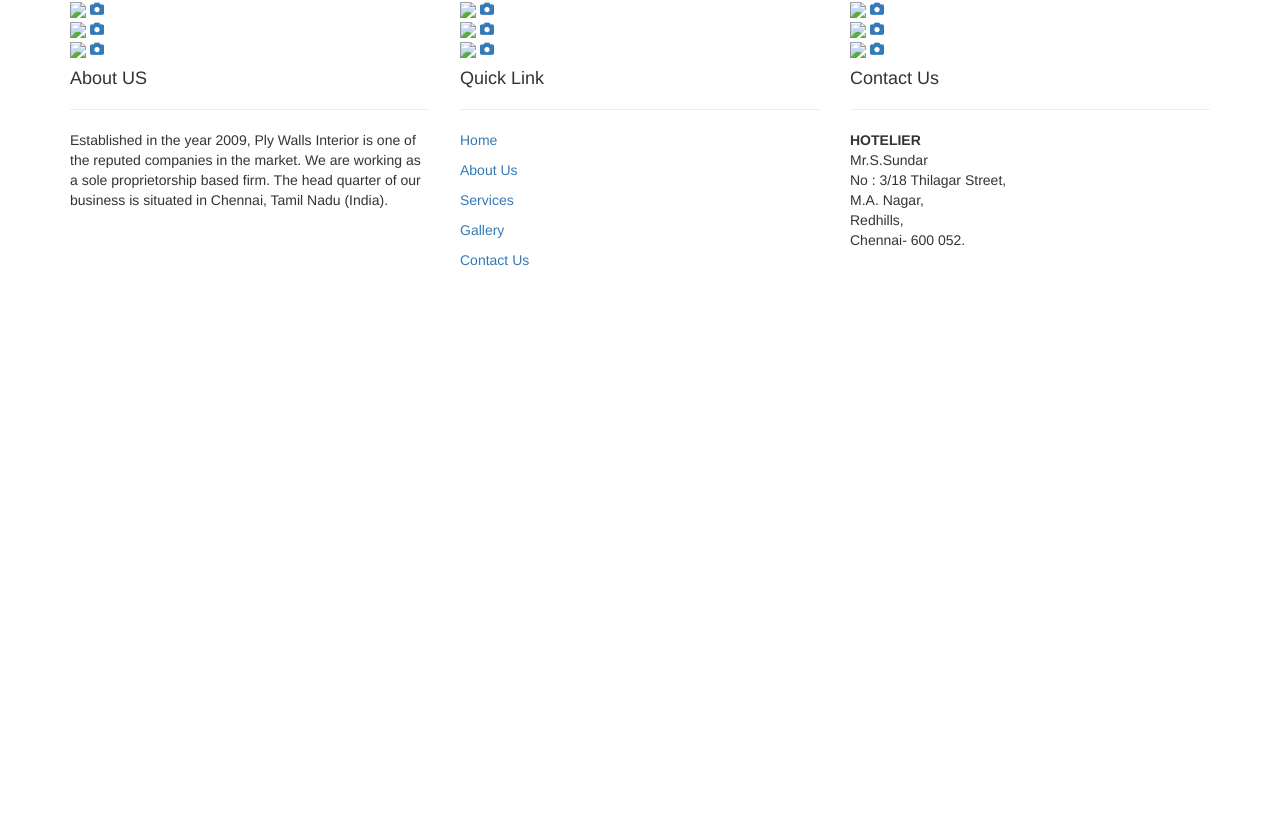
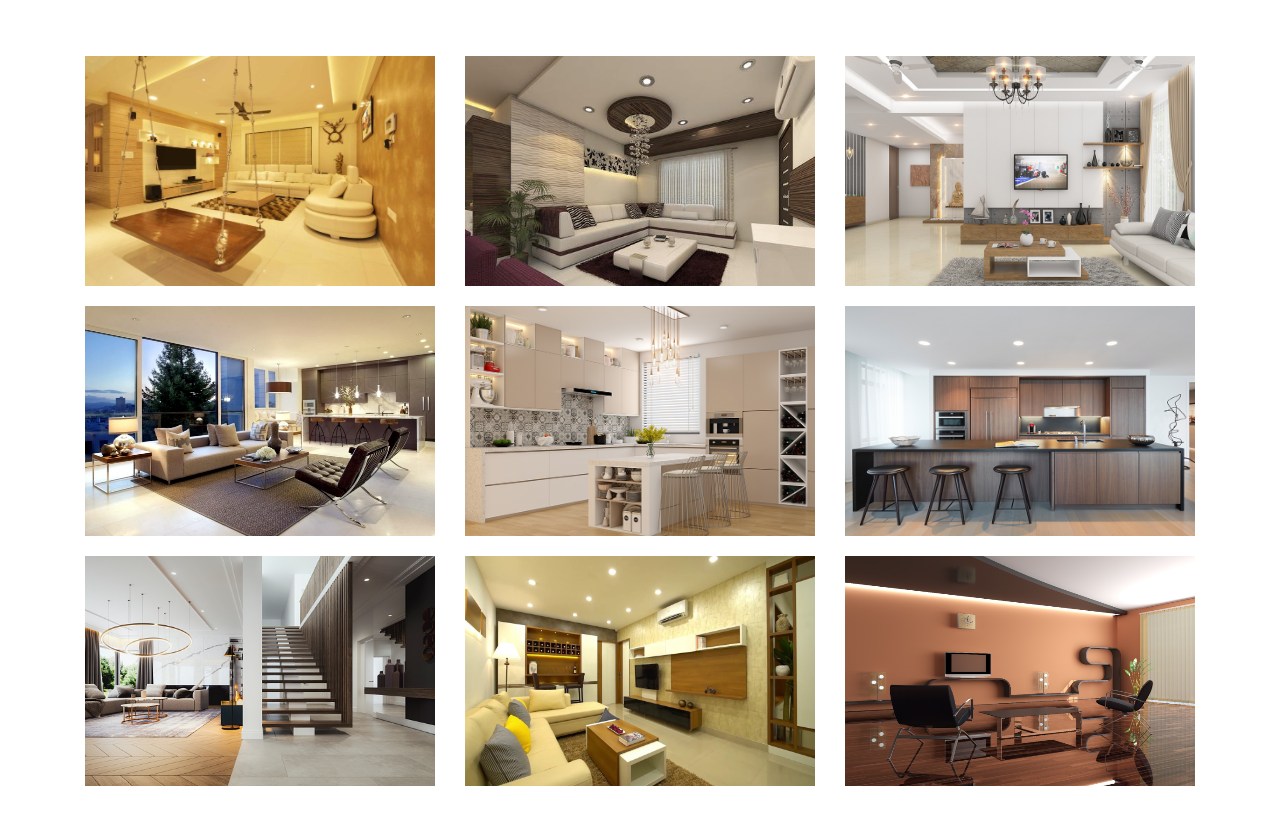
Before and after one commit to SGladie/sample, a plain HTML site: page gallery.html in a window 1280 px wide. Shown: the part 301-1135 px from the top of the page. Before the commit the page ends 800 px from the top, so only its background shows below. Drawn offline with nearby package versions, Linux system fonts and the light colour scheme; files whose address does not match are found by name.

Commit message:
Update gallery.html

```diff
--- a/gallery.html
+++ b/gallery.html
@@ -7,27 +7,27 @@
 </head>
 
 <!---------------------------------css--------------------------------------------------------->
-<link rel="stylesheet" type="text/css" href=".\assets\css\style.css">
+<link rel="stylesheet" type="text/css" href=".\css\style.css">
 
 
 <!--------------------------------------------------------------------------------------------->
-<link rel="stylesheet" type="text/css" href=".\assets\css\bootstrap-4.5.3-dist\css\bootstrap.min.css">
-<link rel="stylesheet" type="text/css" href=".\assets\css\font-awesome-4.7.0\css\font-awesome.css">
+<link rel="stylesheet" type="text/css" href=".\css\bootstrap-4.5.3-dist\css\bootstrap.min.css">
+<link rel="stylesheet" type="text/css" href=".\css\font-awesome-4.7.0\css\font-awesome.css">
 
 
 
 <!----------------------------------script----------------------------------------------------->
 
-<script type="text/javascript" src=".\assets\js\script.js"></script>
+<script type="text/javascript" src=".\js\script.js"></script>
 
 
 <!---------------------------------------------------------------------------------------------->
 
-<script type="text/javascript" src=".\assets\js\jquery-3.6.0.min.js"></script>
-<script type="text/javascript" src=".\assets\css\bootstrap-4.5.3-dist\js\bootstrap.bundle.min.js"></script>
+<script type="text/javascript" src=".\js\jquery-3.6.0.min.js"></script>
+<script type="text/javascript" src=".\css\bootstrap-4.5.3-dist\js\bootstrap.bundle.min.js"></script>
 <script type="text/javascript"
-src=".\assets\css\bootstrap-4.5.3-dist\js\bootstrap.min.js"></script>
-<script type="text/javascript" src=".\assets\js\OwlCarousel2-2.3.4\dist\owl.carousel.min.js"></script>
+src=".\css\bootstrap-4.5.3-dist\js\bootstrap.min.js"></script>
+<script type="text/javascript" src=".\js\OwlCarousel2-2.3.4\dist\owl.carousel.min.js"></script>
 
 
 
@@ -61,47 +61,47 @@ src=".\assets\css\bootstrap-4.5.3-dist\js\bootstrap.min.js"></script>
 
       <div class="row">
         <div class="col-md-4  col-xs-12 item img-zoom-container">
-          <img src=".\assets\img\gal\1.jpg">
-          <a href=".\assets\img\gal\1.jpg"><i class="fa fa-camera"></i></a>
+          <img src=".\img\gal\1.jpg">
+          <a href=".\img\gal\1.jpg"><i class="fa fa-camera"></i></a>
 
         </div>
         <div class="col-md-4  col-xs-12 item">
-          <img src=".\assets\img\gal\2.jpg">
-           <a href=".\assets\img\gal\2.jpg"><i class="fa fa-camera"></i></a>
+          <img src=".\img\gal\2.jpg">
+           <a href=".\img\gal\2.jpg"><i class="fa fa-camera"></i></a>
         </div>
         <div class="col-md-4  col-xs-12 item">
-          <img src=".\assets\img\gal\3.jpg">
-           <a href=".\assets\img\gal\3.jpg"><i class="fa fa-camera"></i></a>
+          <img src=".\img\gal\3.jpg">
+           <a href=".\img\gal\3.jpg"><i class="fa fa-camera"></i></a>
         </div>
       </div>
 
       <div class="row">
         <div class="col-md-4  col-xs-12 item">
-          <img src=".\assets\img\gal\4.jpg">
-           <a href=".\assets\img\gal\4.jpg"><i class="fa fa-camera"></i></a>
+          <img src=".\img\gal\4.jpg">
+           <a href=".\img\gal\4.jpg"><i class="fa fa-camera"></i></a>
         </div>
         <div class="col-md-4  col-xs-12 item">
-          <img src=".\assets\img\gal\5.jpg">
-           <a href=".\assets\img\gal\5.jpg"><i class="fa fa-camera"></i></a>
+          <img src=".\img\gal\5.jpg">
+           <a href=".\img\gal\5.jpg"><i class="fa fa-camera"></i></a>
         </div>
         <div class="col-md-4  col-xs-12 item">
-          <img src=".\assets\img\gal\6.jpg">
-           <a href=".\assets\img\gal\6.jpg"><i class="fa fa-camera"></i></a>
+          <img src=".\img\gal\6.jpg">
+           <a href=".\img\gal\6.jpg"><i class="fa fa-camera"></i></a>
         </div>
       </div>
 
       <div class="row">
         <div class="col-md-4  col-xs-12 item">
-          <img src=".\assets\img\gal\7.jpg">
-           <a href=".\assets\img\gal\7.jpg"><i class="fa fa-camera"></i></a>
+          <img src=".\img\gal\7.jpg">
+           <a href=".\img\gal\7.jpg"><i class="fa fa-camera"></i></a>
         </div>
         <div class="col-md-4  col-xs-12 item">
-          <img src=".\assets\img\gal\8.jpg">
-           <a href=".\assets\img\gal\8.jpg"><i class="fa fa-camera"></i></a>
+          <img src=".\img\gal\8.jpg">
+           <a href=".\img\gal\8.jpg"><i class="fa fa-camera"></i></a>
         </div>
         <div class="col-md-4  col-xs-12 item">
-          <img src=".\assets\img\gal\9.jpg">
-           <a href=".\assets\img\gal\9.jpg"><i class="fa fa-camera"></i></a>
+          <img src=".\img\gal\9.jpg">
+           <a href=".\img\gal\9.jpg"><i class="fa fa-camera"></i></a>
         </div>
       </div>
 
```
